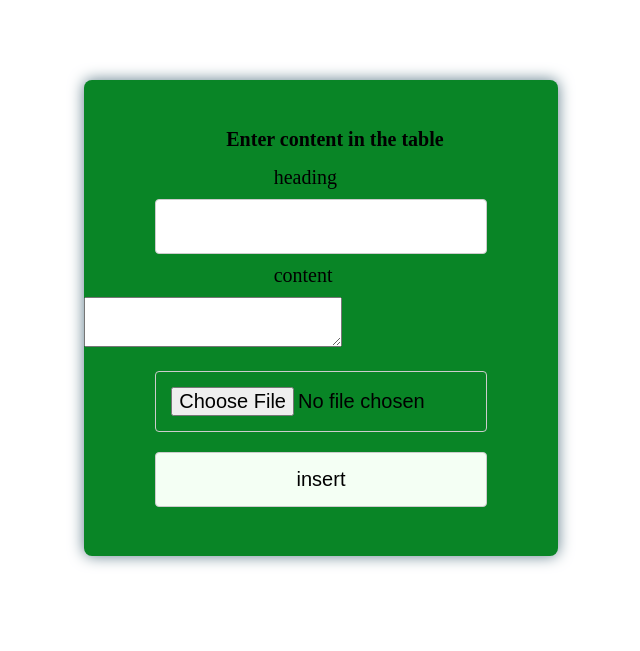
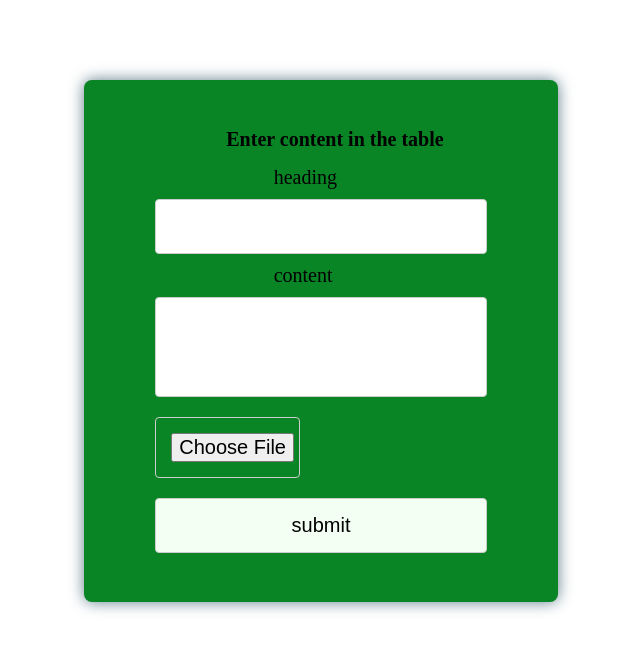
Before and after one commit to ct-varun/ct-varun-tasks, a PHP site: page /admin/admin.php in a window 1280 px wide. Shown: the top 651 px of the page, without its empty margins (319-959 px from the left). Run offline with PHP 8.4, Linux system fonts and the light colour scheme; data that the repository does not hold is empty.

Commit message:
Add files via upload

```diff
--- a/login/admin/admin.php
+++ b/login/admin/admin.php
@@ -26,11 +26,13 @@ if (mysqli_num_rows($result) > 0) {
             <label for="heading">heading</label>
             <input type="text" name="heading" id="heading" value="<?php echo $row['headingc']; ?>">
             <label for="content">content </label>
-            <textarea> </textarea>
-            <!-- <input type="text" name="content" id="content" class="content-admin"
-                value="<?php echo $row['contentc']; ?>"> -->
-            <input type="file" name="upload_file" id="upload_file" required>
-            <input type="submit" value="insert" id="admin-submit">
+            <input type="text" name="content" id="content" class="content-admin"
+                value="<?php echo $row['contentc']; ?>">
+            <input type="file" name="upload_file" id="upload_file" accept="image/*" class="uploadfilebutton">
+            <label for="" id="upload_file" class="image-label">
+                <?php echo $row['imagec']; ?>
+            </label>
+            <input type="submit" value="submit" id="admin-submit">
         </form>
     </div>
 </body>
--- a/login/admin/assets/formstyle.css
+++ b/login/admin/assets/formstyle.css
@@ -31,7 +31,7 @@ form * {
     margin: 10px auto;
 }
 
-#myform input {
+input {
     width: 70%;
     padding: 15px;
     margin-left: 15%;
@@ -56,3 +56,13 @@ input[type="submit"]:hover {
 .content-admin {
     height: 100px;
 }
+
+.image-label {
+    display: inline;
+    padding: 10px;
+}
+
+.uploadfilebutton {
+    width: 145px;
+    overflow: hidden;
+}
--- a/login/admin/assets/onclick.js
+++ b/login/admin/assets/onclick.js
@@ -1,7 +1,7 @@
 $(document).ready(function () {
     $("#login-signup-button").click(function (e) {
         e.preventDefault();
-        window.open("signup.php");
+        window.location.href = "signup.php";
     });
     $("#admin-submit").click(function (e) {
         e.preventDefault();
@@ -42,7 +42,7 @@ $(document).ready(function () {
             success: function (response) {
                 // alert(response);
                 if (response == "1") {
-                    window.open("admin.php");
+                    window.location.href = "admin.php";
                 }
                 else {
                     alert("signup first");
@@ -75,11 +75,16 @@ $(document).ready(function () {
                 success: function (response) {
                     alert(response);
                     if (response == "inserted the details") {
-                        window.open("index.php");
+                        window.location.href = "index.php";
                     }
                 }
 
             });
         }
     });
+    $("#signup-login").click(function (e) {
+        e.preventDefault();
+        window.location.href = "index.php";
+    });
+
 });
--- a/login/admin/signup.php
+++ b/login/admin/signup.php
@@ -22,10 +22,12 @@ include 'database.php';
             <label for="lastname">lastname </label>
             <input type="text" name="lastname" id="lastname">
             <label for="password">password </label>
-            <input type="text" name="password" id="password" pattern="(?=.*[A-Z])[a-zA-Z0-9]{8,}">
+            <input type="password" name="password" id="password" pattern="(?=.*[A-Z])[a-zA-Z0-9]{8,}">
             <label for="confirmpassword">confirm password </label>
-            <input type="text" name="confirmpassword" id="confirm-password" pattern="(?=.*[A-Z])[a-zA-Z0-9]{8,}">
+            <input type="password" name="confirmpassword" id="confirm-password" pattern="(?=.*[A-Z])[a-zA-Z0-9]{8,}">
             <input type="submit" value="submit the details" id="signup-button">
+            <input type="reset">
+            <input type="submit" value="login" id="signup-login">
         </form>
     </div>
 </body>
--- a/mysqlconnection/index.php
+++ b/mysqlconnection/index.php
@@ -49,7 +49,7 @@
            echo "No result";
        }
 
-
+        q
 ?>
 
 </body>
--- a/mysqlconnection/result.php
+++ b/mysqlconnection/result.php
@@ -19,7 +19,7 @@ $flag=0;
                 if($first_name==$row["firstnamec"] && $middle_name==$row["middlenamec"] && $last_name==$row["lastnamec"] && $file_name==$row["imagec"])
                 {
                     $flag=1;
-                    echo "same record found";
+                    //echo "same record found";
                 }
             }
         if($flag==1)
```
Also changed, not shown: login/admin/adminresult.php (+18 -4 lines), login/admin/assets/uploads/vincent1.jpg (added), 1 other file.
